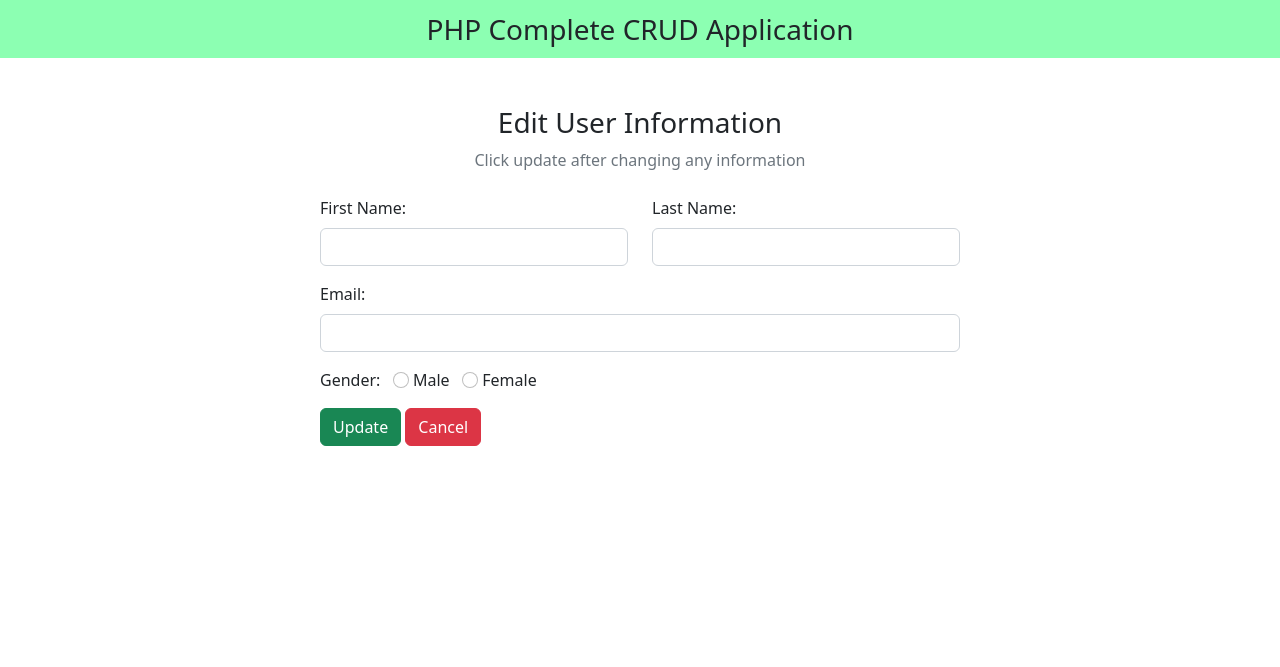
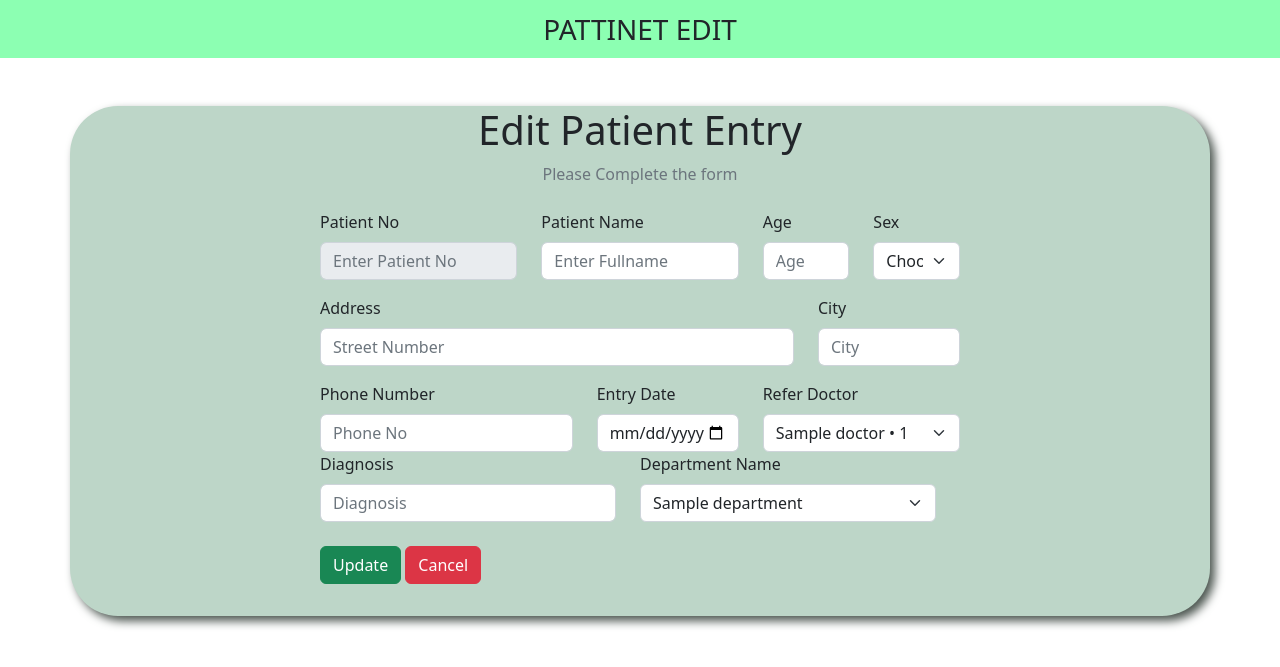
Before and after one commit to Ragheil/hospitalV4, a PHP site: page /edit.php?patient_no=1 in a window 1280 px wide. Shown: the top 667 px of the page. Run offline with PHP 8.4, Linux system fonts and the light colour scheme; tables that the repository leaves empty or names only in its code hold one stand-in row (values such as "Sample post"); data that the repository does not hold is empty.

Commit message:
hospital

```diff
--- a/admin/edit.php
+++ b/admin/edit.php
@@ -1,15 +1,24 @@
 <?php
 include "db_conn.php";
-$id = $_GET["id"];
+$id = $_GET["patient_no"];
 
 if (isset($_POST["submit"])) {
 
-  $first_name = $_POST['first_name'];
-  $last_name = $_POST['last_name'];
-  $email = $_POST['email'];
-  $gender = $_POST['gender'];
 
-  $sql = "UPDATE `pat_entry` SET `first_name`='$first_name',`last_name`='$last_name',`email`='$email',`gender`='$gender' WHERE id = $id";
+  $patient_name = $_POST['patient_name'];
+  $age = $_POST['age'];
+  $sex = $_POST['sex'];
+  $address = $_POST['address'];
+  $city = $_POST['city'];
+  $phone_number = $_POST['phone_number'];
+  $entry_date = $_POST['entry_date'];
+  $refer_doctor = $_POST['refer_doctor'];
+  $diagnosis = $_POST['diagnosis'];
+  $department_name = $_POST['department_name'];
+
+  $sql = "UPDATE `pat_entry` SET  `patient_name`='$patient_name',`age`='$age',`sex`='$sex',
+  `address`='$address',`city`='$city',`phone_number`='$phone_number',`entry_date`='$entry_date',
+  `refer_doctor`='$refer_doctor',`diagnosis`='$diagnosis',`department_name`='$department_name' WHERE patient_no = $id";
 
   $result = mysqli_query($conn, $sql);
 
@@ -39,56 +48,130 @@ if (isset($_POST["submit"])) {
   <!-- Font Awesome -->
   <link rel="stylesheet" href="https://cdnjs.cloudflare.com/ajax/libs/font-awesome/6.4.0/css/all.min.css" integrity="sha512-iecdLmaskl7CVkqkXNQ/ZH/XLlvWZOJyj7Yy7tcenmpD1ypASozpmT/E0iPtmFIB46ZmdtAc9eNBvH0H/ZpiBw==" crossorigin="anonymous" referrerpolicy="no-referrer" />
 
-  <title>PHP CRUD Application</title>
+  <title>EDIT PATIENT INFO</title>
 </head>
 
 <body>
   <nav class="navbar navbar-light justify-content-center fs-3 mb-5" style="background-color: #00ff5573;">
-    PHP Complete CRUD Application
+    PATTINET EDIT
   </nav>
 
-  <div class="container">
+  <div class="container"style="border-radius: 48px;background: #bdd6c8; box-shadow:  5px 5px 10px #4c5650,-5px -5px 10px #ffffff;">
       <div class="text-center mb-4">
-      <h3>Edit User Information</h3>
-      <p class="text-muted">Click update after changing any information</p>
+         <h1>Edit Patient Entry</h1>
+         <p class="text-muted">Please Complete the form</p>
       </div>
-
       <?php
     $sql = "SELECT * FROM `pat_entry` WHERE patient_no = $id LIMIT 1";
     $result = mysqli_query($conn, $sql);
     $row = mysqli_fetch_assoc($result);
     ?>
 
-    <div class="container d-flex justify-content-center">
+
+      <div class="container d-flex justify-content-center" >
          <form action="" method="post" style="width:50vw; min-width:300px;">
             <div class="row mb-3">
+
              <div class="col">
-            <label class="form-label">First Name:</label>
-            <input type="text" class="form-control" name="first_name" value="<?php echo $row['first_name'] ?>">
+                  <label class="form-label">Patient No</label>
+                  <input type="text" class="form-control" name="patient_no" placeholder="Enter Patient No" maxlength="5" value="<?php echo $row['patient_no'] ?>" disabled>
                </div>
 
                <div class="col">
-            <label class="form-label">Last Name:</label>
-            <input type="text" class="form-control" name="last_name" value="<?php echo $row['last_name'] ?>">
+                  <label class="form-label">Patient Name</label>
+                  <input type="text" class="form-control" name="patient_name" placeholder="Enter Fullname"value="<?php echo $row['patient_name'] ?>" >
+               </div>
+
+               <div  class="col-md-2">
+                  <label class="form-label">Age</label>
+                  <input type="text" class="form-control" name="age" placeholder="Age" maxlength="3" value="<?php echo $row['age'] ?>">
+               </div>
+
+
+
+               <div class="col-md-2">
+                  <label for="sex" class="form-label">Sex</label >
+                  <select id="sex" class="form-select" name="sex" value="<?php echo $row['sex'] ?>">
+                     <option selected>Choose</option>
+                     <option>M</option>
+                     <option>F</option>
+                  </select>
                </div>
              </div>
 
-        <div class="mb-3">
-          <label class="form-label">Email:</label>
-          <input type="email" class="form-control" name="email" value="<?php echo $row['email'] ?>">
+
+            <div class="row mb-3">
+            <div class="col-md-9">
+                  <label class="form-label">Address</label>
+                  <input type="text" class="form-control" name="address" placeholder="Street Number" value="<?php echo $row['address'] ?>">
                </div>
 
-        <div class="form-group mb-3">
-          <label>Gender:</label>
-          &nbsp;
-          <input type="radio" class="form-check-input" name="gender" id="male" value="male" <?php echo ($row["gender"] == 'male') ? "checked" : ""; ?>>
-          <label for="male" class="form-input-label">Male</label>
-          &nbsp;
-          <input type="radio" class="form-check-input" name="gender" id="female" value="female" <?php echo ($row["gender"] == 'female') ? "checked" : ""; ?>>
-          <label for="female" class="form-input-label">Female</label>
+               <div  class="col-md-3">
+                  <label class="form-label">City</label>
+                  <input type="text" class="form-control" name="city" placeholder="City" value="<?php echo $row['city'] ?>">
+
                </div>
 
-        <div>
+               </div>
+
+            <div class="row mb-3">
+             <div class="col-md-5">
+                  <label class="form-label">Phone Number</label>
+                  <input type="text" class="form-control" name="phone_number" placeholder="Phone No" maxlength="11" value="<?php echo $row['phone_number'] ?>">
+               </div>
+
+               <div  class="col-md-3">
+                  <label class="form-label">Entry Date</label>
+                  <input type="date" class="form-control" name="entry_date" value="<?php echo $row['entry_date'] ?>">
+               </div>
+<!--  REFER DOCTOR  ---->
+
+               <div class="col-md-4">
+                  <?php
+                      include "db_conn.php";
+                      $sql = "SELECT doctor_id,doctor_name FROM all_doctors ";
+                      $result = mysqli_query($conn,$sql);
+                  ?>
+                      <label class="form-label" for="refer_doctor">  Refer Doctor </label>
+                      <select class="form-select"  name="refer_doctor" id="refer_doctor" value="<?php echo $row['refer_doctor'] ?>">
+                      <?php while ($rows = mysqli_fetch_array($result)) { ?>
+
+                      <option value="<?php echo $rows ['doctor_id']; ?>" > <?php echo $rows ['doctor_name'];  ?> • <?php echo $rows ['doctor_id'];  ?></option>
+                      <?php
+                     }
+                     ?>
+                  </select>
+                </div>
+
+            <div class="row mb-3">
+             <div class="col-md-6">
+                  <label class="form-label">Diagnosis</label>
+                  <input type="text" class="form-control" name="diagnosis" placeholder="Diagnosis" value="<?php echo $row['diagnosis'] ?>">
+               </div>
+
+
+<!--  DEPARTMENT NAMES  ---->
+
+               <div class="col-md-6">
+                  <?php
+                      include "db_conn.php";
+                      $sql = "SELECT department_name FROM department ";
+                      $result = mysqli_query($conn,$sql);?>
+
+                      <label class="form-label" for="department_name"> Department Name </label>
+                      <select class="form-select"  name="department_name" id="department_name" value="<?php echo $row['department_name'] ?>">
+                      <?php while ($rows = mysqli_fetch_array($result)) { ?>
+
+                      <option value="<?php echo $rows ['department_name']; ?>" > <?php echo $rows ['department_name'];  ?> </option>
+                      <?php
+                     }
+                     ?>
+                  </select>
+                </div>
+
+
+
+            <div><br>
                <button type="submit" class="btn btn-success" name="submit">Update</button>
                <a href="index.php" class="btn btn-danger">Cancel</a>
             </div>
```
Lines whose indentation alone changed are shown as unchanged.
